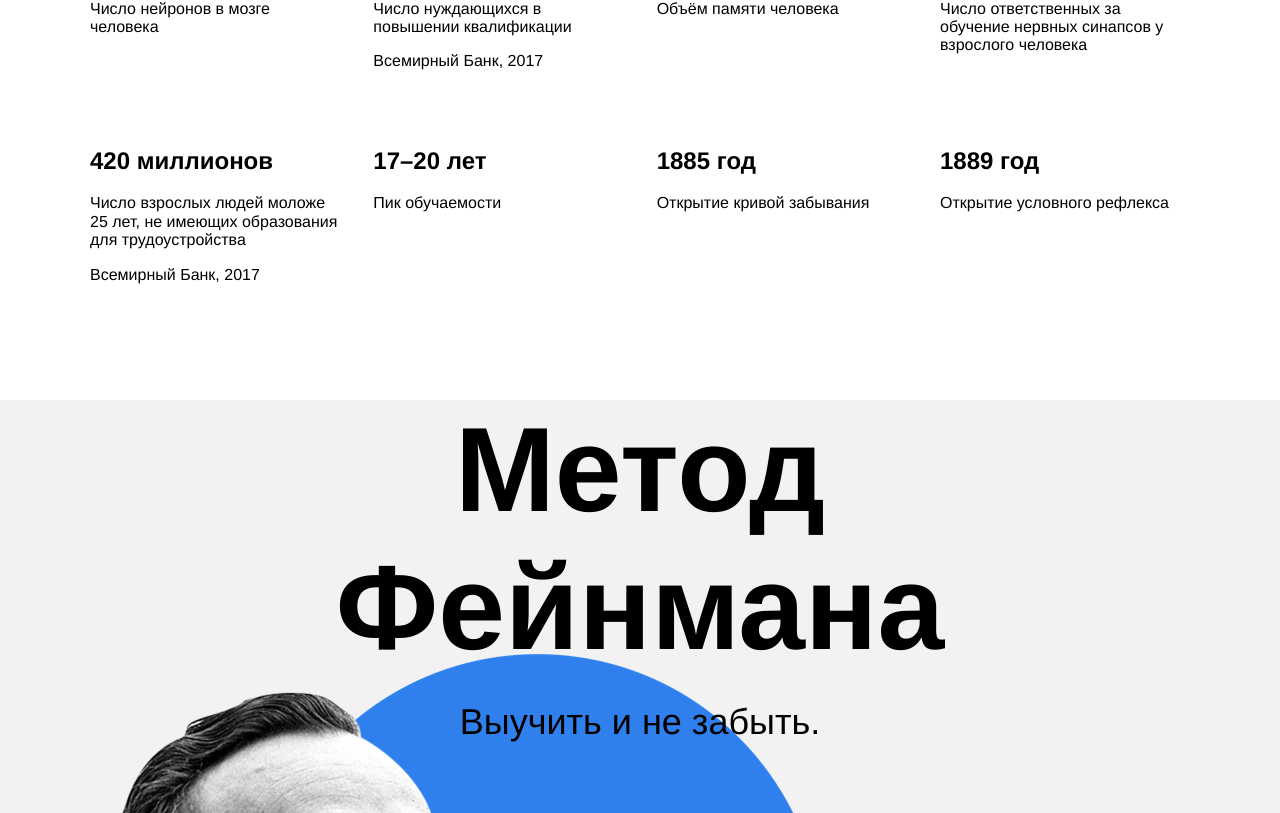
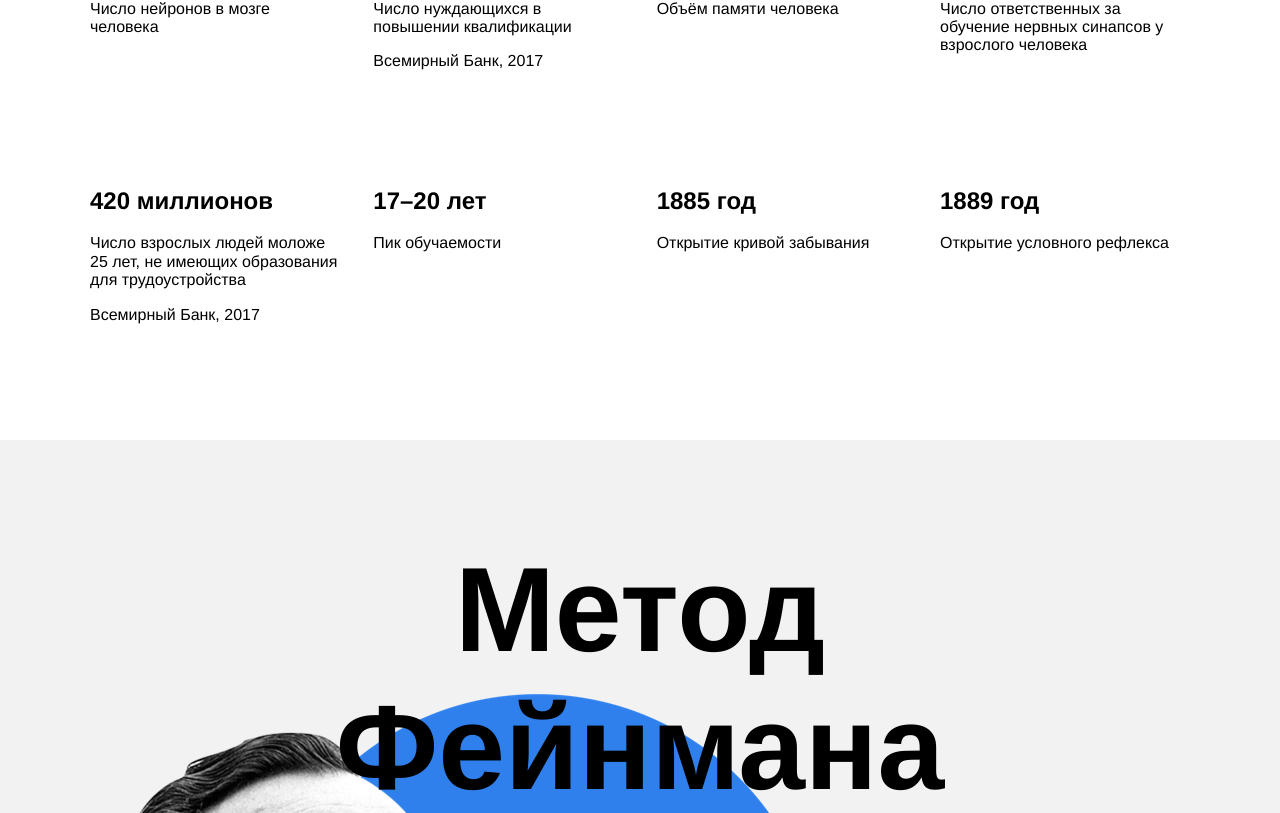
Before and after one commit to JuliaBragina/how-to-learn, a plain HTML site: page index.html in a window 1280 px wide. Shown: the part 1587-2400 px from the top of the page. Drawn offline with Linux system fonts and the light colour scheme.

Commit message:
Sprint1_Iteration1

```diff
--- a/index.html
+++ b/index.html
@@ -154,7 +154,7 @@
       <div class="footer__columns">
         <div class="footer__columns_content_copyright">
           <img src="./images/logo_place_header.svg" alt="Яндекс.Практикум" class="logo logo_place_footer">
-          <div class="footer__author">&copy2019.Ктото там</div>
+          <div class="footer__author">&copy;2019. Виктор Абанькин</div>
         </div>
         <div class="footer__columns_content_info">
           <h5 class="footer__column-heading">О Практикуме</h5>
--- a/styles/style.css
+++ b/styles/style.css
@@ -140,7 +140,8 @@ body{
   display: flex;
   justify-content: space-between;
   align-items: flex-start;
-  padding: 0;
+  padding: 0px;
+  margin-bottom: 100px
 }
 .table__cell{
   width: 250px;
@@ -165,8 +166,7 @@ body{
   font-weight: normal;
 }
 .feynman{
-  margin: 100px auto 0px;
-  padding: 0px;
+  margin: 0px; /*auto 0px;*/
   background-color:#f2f2f2;
   height: 890px;
   position:relative;
@@ -175,21 +175,22 @@ body{
 .feynman__title{
   position:relative;
   text-align: center;
-  margin: 100px auto 0px;
+  margin: 0px auto 0px;
   width: 648px;
   line-height: 1.15;
   font-size: 120px;
   font-weight: bold;
-  padding: 0px;
+  padding-top: 100px;
   z-index: 20;
 }
 .feynman__subtitle{
   position: relative;
   text-align: center;
-  margin: 20px auto 0px;
+  margin: 70px auto 0px;
   line-height: 51px;
   font-size: 36px;
   font-weight: normal;
+  padding: 0px;
   z-index: 20;
 }
 .feynman__link{
```
